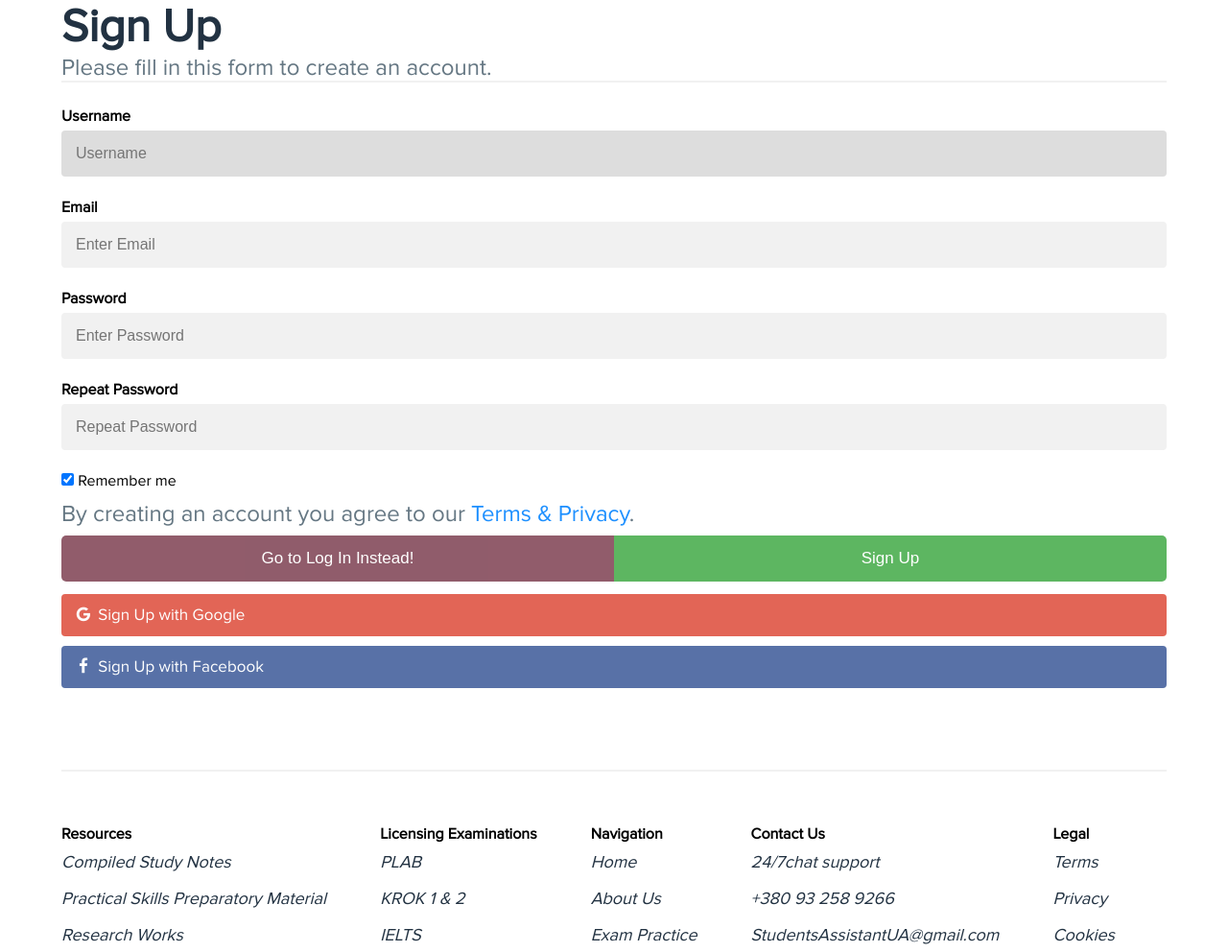
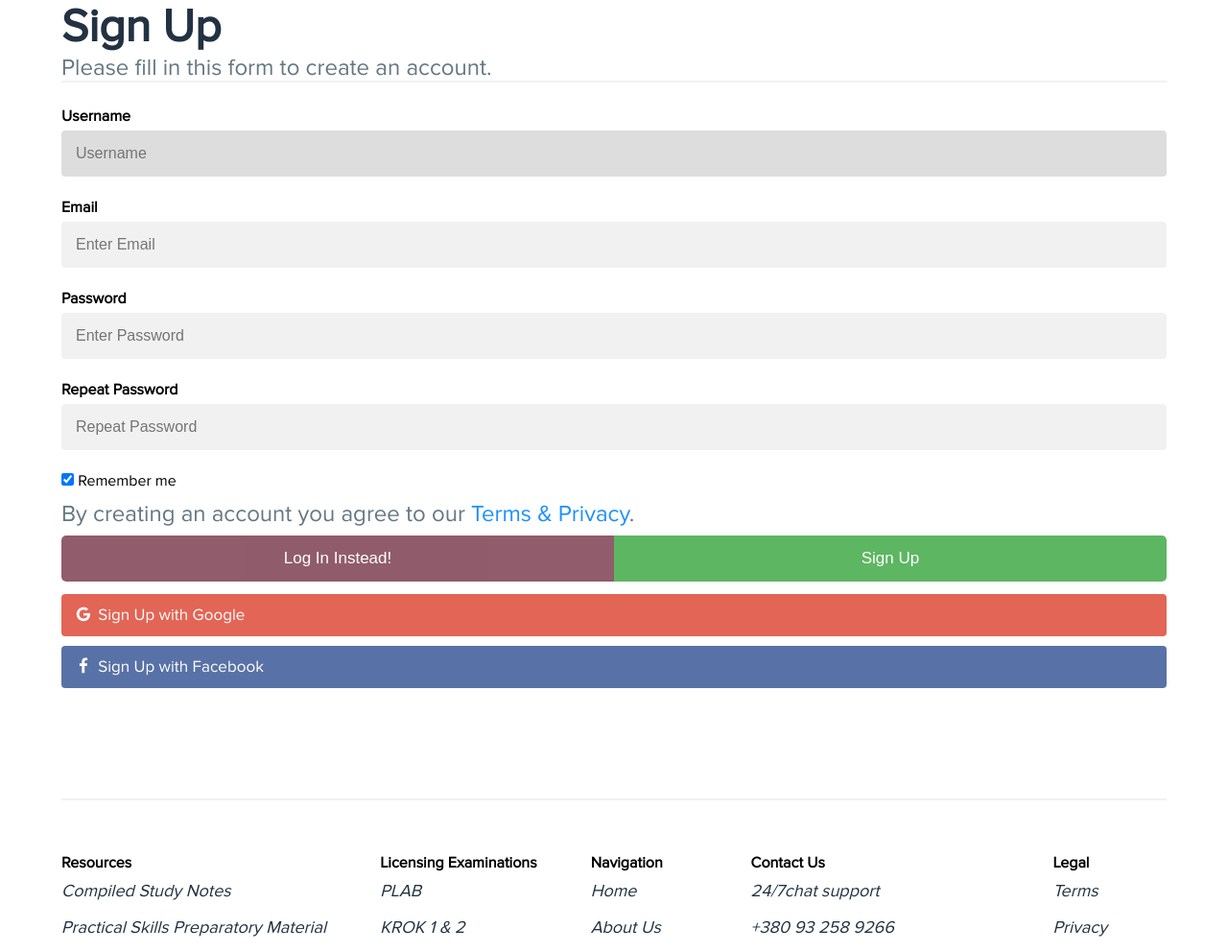
Before and after one commit to NeniEmSu/StudentsAssistantUa-2.0, a PHP site: page /signup.php in a window 1280 px wide. Shown: the part 144-1136 px from the top of the page at 96% size. Run offline with PHP 8.4, Linux system fonts and the light colour scheme.

Commit message:
fixed some css bugs related to login and signup pages

```diff
--- a/css/main.css
+++ b/css/main.css
@@ -1096,7 +1096,6 @@ body#about footer {
 
   footer {
     display: block;
-    margin-top: 25rem;
     text-align: center;
   }
 
--- a/login.php
+++ b/login.php
@@ -173,7 +173,7 @@
     .bottom-container {
         text-align: center;
         background-color: var(--main-marron-color);
-        border-radius: 0px 0px 4px 4px;
+        border-radius: 5px;
     }
 
     /* Responsive layout - when the screen is less than 650px wide, make the two columns stack on top of each other instead of next to each other */
--- a/signup.php
+++ b/signup.php
@@ -184,6 +184,7 @@
     <?php
     require 'header.php';
     ?>
+    <main>
 
         <div class="sign-landing contain">
             <form action="includes/signup.inc.php" method="POST">
@@ -202,7 +203,8 @@
                 <input type="password" name="pwd" id="inputPassword" placeholder="Enter Password" required>
 
                 <label for="inputPassword-repeat"><b>Repeat Password</b></label>
-            <input type="password" name="pwd-repeat" id="inputPasswordRepeat" placeholder="Repeat Password" required>
+                <input type="password" name="pwd-repeat" id="inputPasswordRepeat" placeholder="Repeat Password"
+                    required>
 
                 <label>
                     <input type="checkbox" checked="checked" name="remember" style="margin-bottom:15px"> Remember me
@@ -212,7 +214,7 @@
                         Privacy</a>.</p>
 
                 <div class="clearfix">
-                <a href="login.php"><button type="button" class="loginbtn">Go to Log In Instead!</button></a>
+                    <a href="login.php"><button type="button" class="loginbtn">Log In Instead!</button></a>
                     <button type="submit" name="signup-submit" class="signupbtn">Sign Up</button>
                 </div>
                 <div>
@@ -224,6 +226,7 @@
                     </a>
                 </div>
             </form>
+    </main>
 
     <?php
     require 'footer.php';
```
Lines whose indentation alone changed are shown as unchanged.
